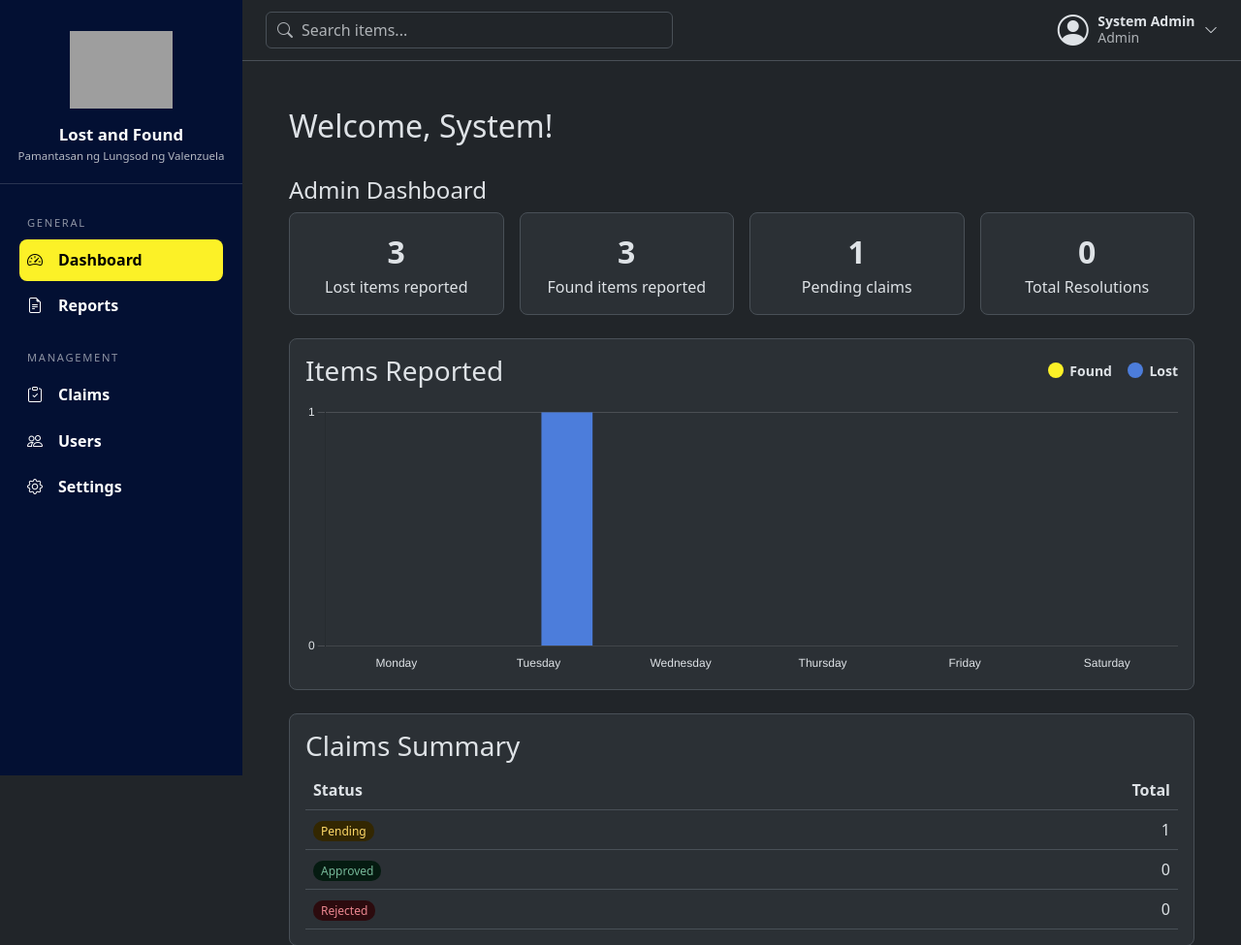
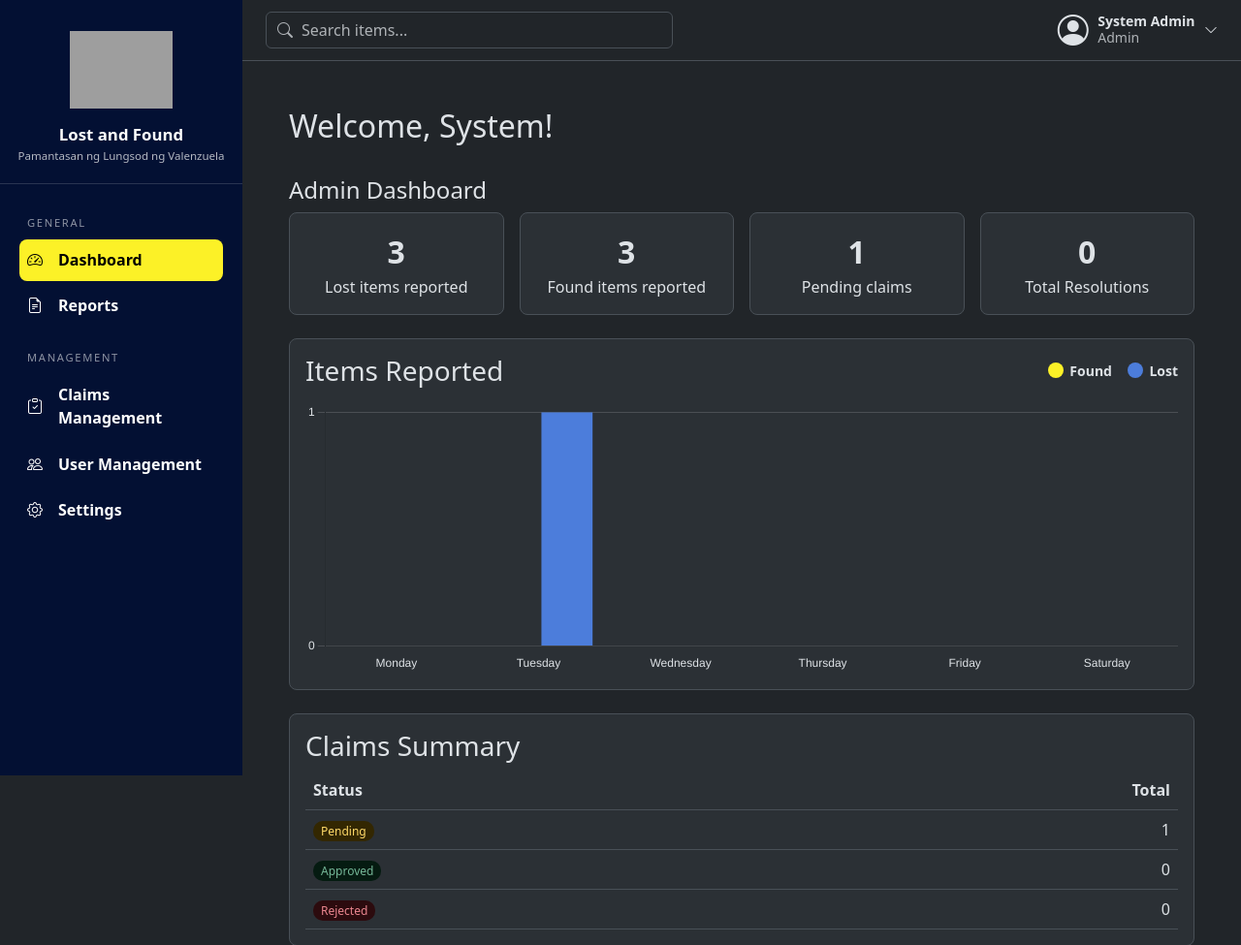
Before and after one commit to solum-magus/Lost-and-Found-System, a Flask app: page /admin/ in a window 1280 px wide. Shown: the top 975 px of the page at 97% size. Run offline with Flask 3, Linux system fonts and the light colour scheme; a user stored in the database is signed in; data comes from the database, SQL or seed files in the repository; grey boxes are pictures that could not be loaded.

Commit message:
Updated Sidebar Names

```diff
--- a/templates/partials/sidebar_admin.html
+++ b/templates/partials/sidebar_admin.html
@@ -15,11 +15,11 @@
 <ul class="nav flex-column gap-1">
   <li class="nav-item">
     <a class="nav-link {{ 'active' if ep == 'admin.claims' }}" href="{{ url_for('admin.claims') }}">
-      <i class="bi bi-clipboard-check me-3"></i>Claims</a>
+      <i class="bi bi-clipboard-check me-3"></i>Claims Management</a>
   </li>
   <li class="nav-item">
     <a class="nav-link {{ 'active' if ep == 'admin.users' }}" href="{{ url_for('admin.users') }}">
-      <i class="bi bi-people me-3"></i>Users</a>
+      <i class="bi bi-people me-3"></i>User Management</a>
   </li>
   <li class="nav-item">
     <a class="nav-link {{ 'active' if ep == 'shared.settings' }}" href="{{ url_for('shared.settings') }}">
```
